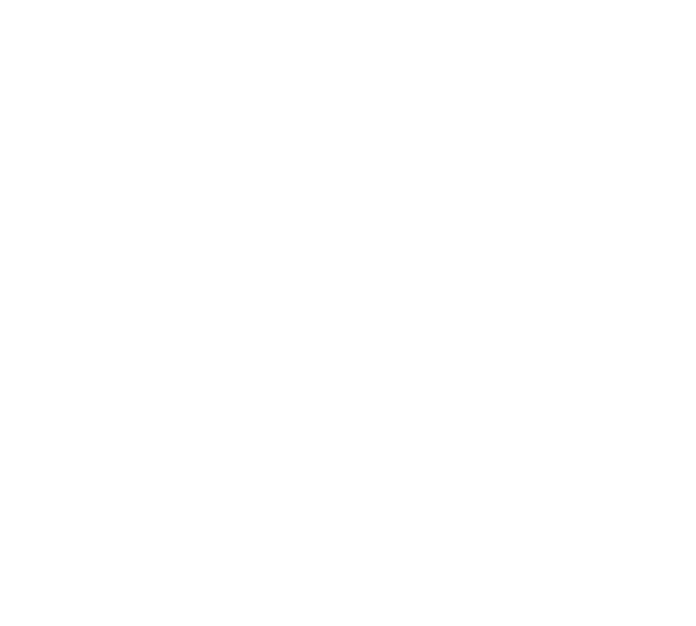
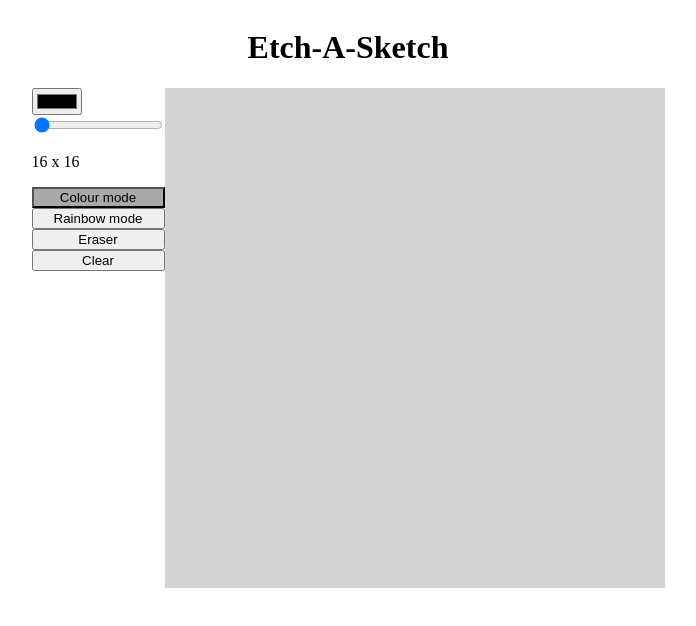
Before and after one commit to ShawnCollinge/Odin-Project, a plain HTML site: page etch-a-sketch/index.html in a window 1280 px wide. Shown: the whole page, without its empty margins (292-988 px from the left). Drawn offline with Linux system fonts and the light colour scheme.

Commit message:
Finish etch-a-sketch

```diff
--- a/etch-a-sketch/index.html
+++ b/etch-a-sketch/index.html
@@ -1,15 +1,36 @@
 <!DOCTYPE html>
 <html lang="en">
+
 <head>
     <meta charset="UTF-8">
     <meta http-equiv="X-UA-Compatible" content="IE=edge">
     <meta name="viewport" content="width=device-width, initial-scale=1.0">
     <title>Etch-A-Sketch</title>
+    <link rel="stylesheet" href="styles.css">
 </head>
-<body>
+
+<body draggable="false">
     <div class="container">
+        <h1>Etch-A-Sketch</h1>
+        <div class="main-container">
+            <div class="button-group">
+                <input type="color" id="colorpicker" value="#000000">
+                <div class="slider">
+                    <input type="range" id="rangeinput" min="16" max="64" value="16">
+                    <p id="rangeValue"></p>
+                </div>
+                <button id="colour">Colour mode</button>
+                <button id="rainbow">Rainbow mode</button>
+                <button id="eraser">Eraser</button>
+                <button id="clear">Clear</button>
+            </div>
+            <div class="unselectable etch-a-sketch" draggable="false">
 
+            </div>
+        </div>
+    </div>
     </div>
 </body>
 <script src="index.js"></script>
+
 </html>
--- a/etch-a-sketch/index.js
+++ b/etch-a-sketch/index.js
@@ -1,6 +1,101 @@
-let etchASketch = document.querySelector(".container");
+function calcSize(column) {
+    return 500 / column;
+}
 
-for (let i = 0; i < 16; i++) {
-    let div = document.createElement("div");
-    etchASketch.appendChild(div)
+function createGrid(width) {
+    const size = calcSize(width);
+    for (let i = 0; i < width; i++) {
+        const outerDiv = document.createElement("div");
+        outerDiv.classList.add("row", "unselectable");
+        for (let j = 0; j < width; j++) {
+            const innerDiv = document.createElement("div");
+            innerDiv.classList.add("column", "unselectable");
+            innerDiv.style.width = size + "px";
+            innerDiv.style.height = size + "px";
+            outerDiv.appendChild(innerDiv);
+        }
+        etchASketch.appendChild(outerDiv);
+    }
+    const rows = document.querySelectorAll(".column");
+    rows.forEach((row) => {
+        row.addEventListener('mouseover', (e) => {
+            e.preventDefault();
+            if (e.buttons == 1) {
+                if (randomColour) {
+                    chosenColour = getRandomColour();
+                }
+                row.style.backgroundColor = chosenColour;
+            }
+        });
+    });
 }
+
+function removeAllChildNodes(parent) {
+    while (parent.firstChild) {
+        parent.removeChild(parent.firstChild);
+    }
+}
+
+function getRandomColour() {
+   return "#" + Math.floor(Math.random()*16777215).toString(16);
+}
+
+function clear() {
+    const rows = document.querySelectorAll(".column");
+    rows.forEach((row) => {
+        row.style.backgroundColor = "lightgrey";
+    });
+}
+
+function updateBoard() {
+    removeAllChildNodes(etchASketch);
+    createGrid(rangeInput.value);
+}
+
+function initializeBoard() {
+    updateBoard();
+    rangeLabel.innerText = rangeInput.value + " x " + rangeInput.value;
+}
+
+function changeMode(newMode, name) {
+    currentButton.classList.remove("selected");
+    currentButton = newMode;
+    currentButton.classList.add("selected");
+    if (name === "rainbow") {
+        randomColour = true;
+    } else {
+        randomColour = false;
+        if (name === "eraser") {
+            chosenColour = "lightgrey";
+        } else {
+            chosenColour = colourChoice.value;
+        }
+    }
+}
+
+
+const etchASketch = document.querySelector(".etch-a-sketch");
+const rangeInput = document.querySelector("#rangeinput");
+const clearBoard = document.querySelector("#clear");
+const colourChoice = document.querySelector("#colorpicker");
+const rangeLabel = document.querySelector("#rangeValue");
+const colourMode = document.querySelector("#colour");
+const rainbowMode = document.querySelector("#rainbow");
+const eraserMode = document.querySelector("#eraser");
+let randomColour = false;
+let currentButton = colourMode;
+currentButton.classList.add("selected");
+
+
+let chosenColour = colourChoice.value;
+
+initializeBoard();
+
+eraserMode.onclick = (e) => changeMode(e.target, "eraser");
+colourMode.onclick = (e) => changeMode(e.target, "colour");
+rainbowMode.onclick = (e) => changeMode(e.target, "rainbow");
+
+rangeInput.oninput = () => rangeLabel.innerText = rangeInput.value + " x " + rangeInput.value;
+rangeInput.onchange = () => updateBoard();
+clearBoard.onclick = () => clear();
+colourChoice.oninput = (e) => chosenColour = e.target.value;
--- a/etch-a-sketch/styles.css
+++ b/etch-a-sketch/styles.css
@@ -0,0 +1,43 @@
+.container {
+    display: flex;
+    flex-direction: column;
+    align-items: center;
+}
+
+.main-container {
+    display: flex;
+}
+
+.row {
+    display: flex;
+}
+
+.button-group {
+    display: flex;
+    flex-direction: column;
+}
+
+.column {
+    background-color: lightgrey;
+}
+
+.clicked {
+    background-color: purple;
+}
+
+.unselectable {
+   -moz-user-select: -moz-none;
+   -khtml-user-select: none;
+   -webkit-user-select: none;
+
+   /*
+     Introduced in IE 10.
+     See http://ie.microsoft.com/testdrive/HTML5/msUserSelect/
+   */
+   -ms-user-select: none;
+   user-select: none;
+}
+
+.selected {
+    background-color: darkgrey;
+}
```
